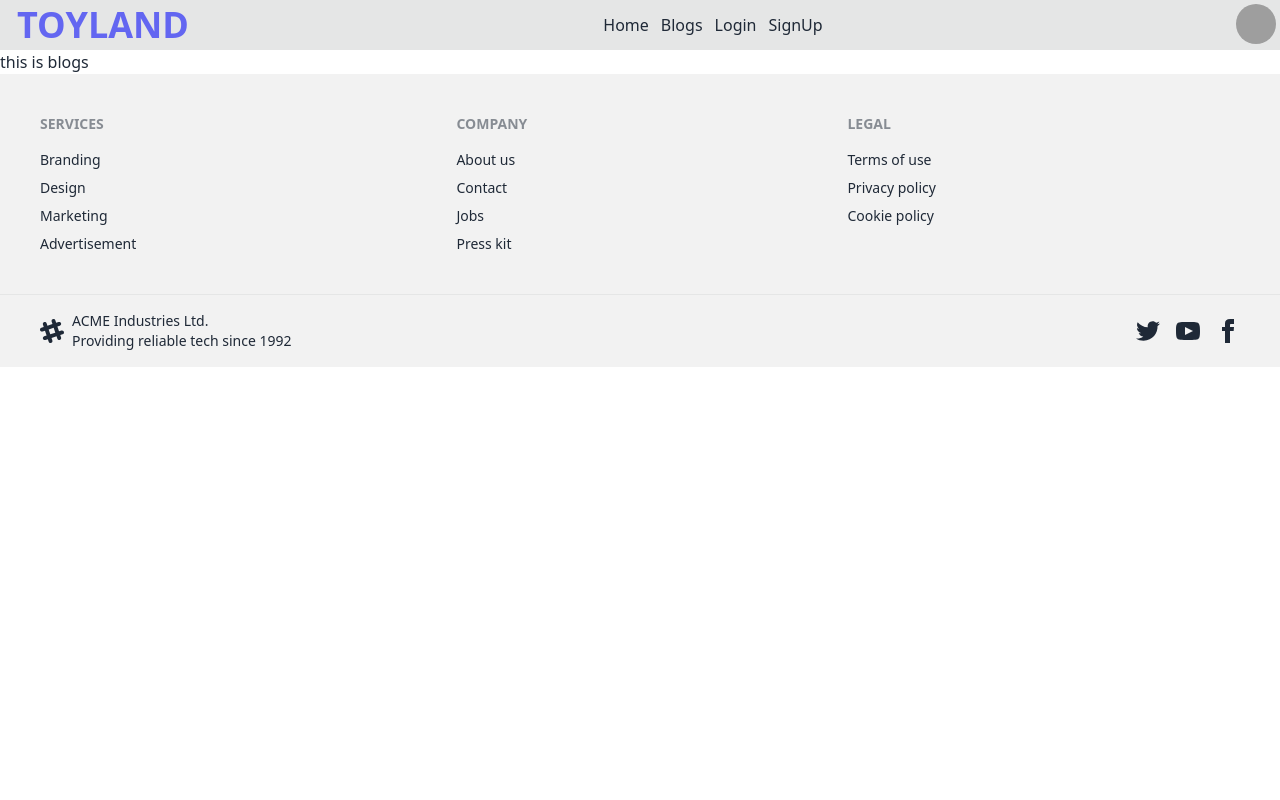
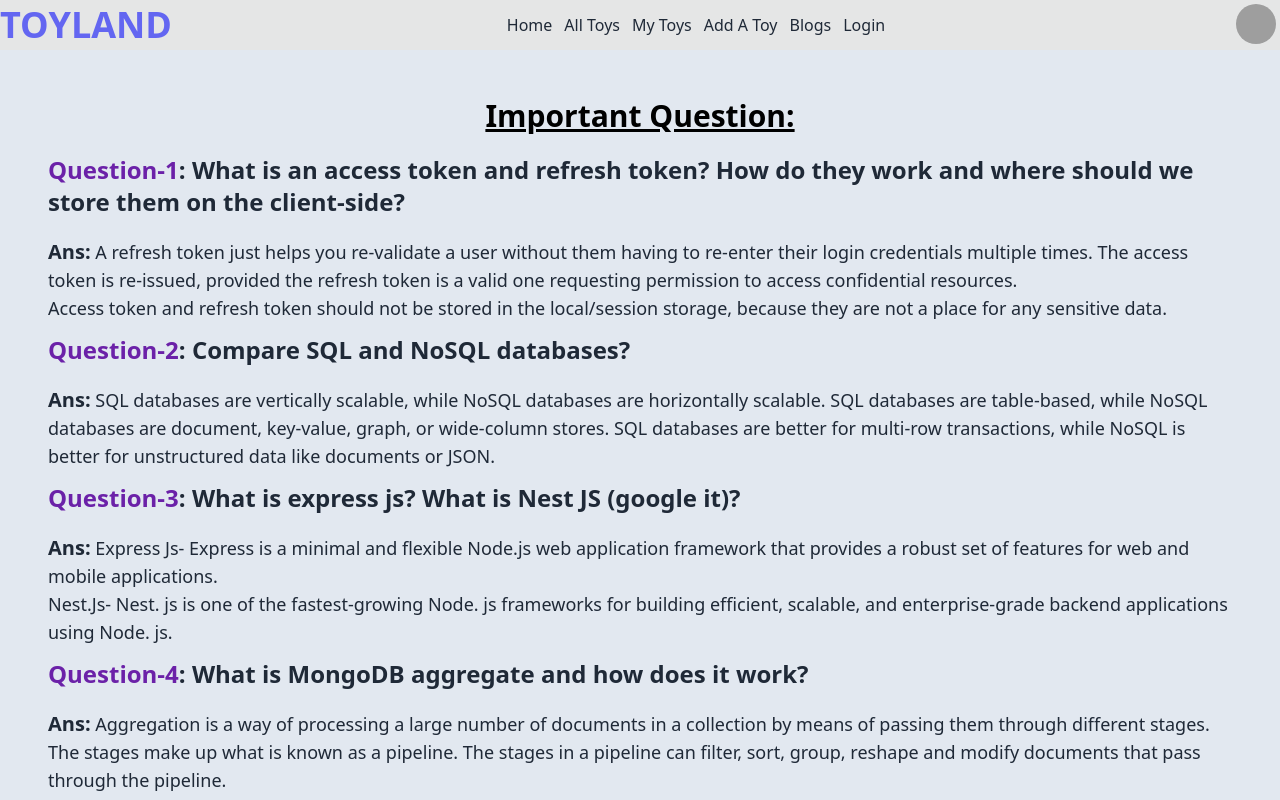
Before and after one commit to jahidcst/toy-client-side, a React (Vite) app: page /blogs in a window 1280 px wide. Shown: the top 800 px of the page. Built offline with nearby package versions, Linux system fonts and the light colour scheme; grey boxes are pictures that could not be loaded.

Commit message:
blogs added

```diff
--- a/package.json
+++ b/package.json
@@ -11,6 +11,7 @@
   },
   "dependencies": {
     "daisyui": "^2.51.6",
+    "firebase": "^9.22.0",
     "localforage": "^1.10.0",
     "match-sorter": "^6.3.1",
     "react": "^18.2.0",
--- /dev/null
+++ b/src/Pages/AddAToy/AddAToy.jsx
@@ -0,0 +1,11 @@
+
+
+const AddAToy = () => {
+    return (
+        <div>
+            add a toy
+        </div>
+    );
+};
+
+export default AddAToy;
--- /dev/null
+++ b/src/Pages/AllToys/AllToys.jsx
@@ -0,0 +1,11 @@
+
+
+const AllToys = () => {
+    return (
+        <div>
+            there is all toys
+        </div>
+    );
+};
+
+export default AllToys;
--- a/src/Pages/Home/Blogs/Blogs.jsx
+++ b/src/Pages/Home/Blogs/Blogs.jsx
@@ -2,8 +2,48 @@
 
 const Blogs = () => {
     return (
-        <div>
-            this is blogs
+        <div className="bg-slate-200 p-12">
+            <h1 className="text-center text-black font-bold text-3xl mb-5 underline">Important Question:</h1>
+            <div className="pb-3">
+                <h1 className="text-2xl font-semibold pb-5">
+                    <span className=" text-purple-800">Question-1</span>:
+                    What is an access token and refresh token? How do they work and where should we store them on the client-side?
+                </h1>
+                <p className="text-lg">
+                    <span className="text-xl font-semibold">Ans:</span> A refresh token just helps you re-validate a user without them having to re-enter their login credentials multiple times. The access token is re-issued, provided the refresh token is a valid one requesting permission to access confidential resources.
+                    <br />
+                    Access token and refresh token should not be stored in the local/session storage, because they are not a place for any sensitive data.
+
+                </p>
+            </div>
+            <div className="pb-3">
+                <h1 className="text-2xl font-semibold pb-5">
+                    <span className=" text-purple-800">Question-2</span>: Compare SQL and NoSQL databases?
+                </h1>
+                <p className="text-lg">
+                    <span className="text-xl font-semibold">Ans:</span> SQL databases are vertically scalable, while NoSQL databases are horizontally scalable. SQL databases are table-based, while NoSQL databases are document, key-value, graph, or wide-column stores. SQL databases are better for multi-row transactions, while NoSQL is better for unstructured data like documents or JSON.
+                </p>
+            </div>
+            <div className="pb-3">
+                <h1 className="text-2xl font-semibold pb-5">
+                    <span className=" text-purple-800">Question-3</span>: What is express js? What is Nest JS (google it)?
+                </h1>
+                <p className="text-lg">
+                    <span className="text-xl font-semibold">Ans:</span> Express Js- Express is a minimal and flexible Node.js web application framework that provides a robust set of features for web and mobile applications. <br />
+                    Nest.Js- Nest. js is one of the fastest-growing Node. js frameworks for building efficient, scalable, and enterprise-grade backend applications using Node. js.
+                </p>
+            </div>
+            <div className="pb-3">
+                <h1 className="text-2xl font-semibold pb-5">
+                    <span className=" text-purple-800">Question-4</span>: What is MongoDB aggregate and how does it work?
+                </h1>
+                <p className="text-lg">
+                    <span className="text-xl font-semibold">Ans:</span> Aggregation is a way of processing a large number of documents in a collection by means of passing them through different stages. The stages make up what is known as a pipeline. The stages in a pipeline can filter, sort, group, reshape and modify documents that pass through the pipeline.
+                </p>
+            </div>
+
+
+
         </div>
     );
 };
--- /dev/null
+++ b/src/Pages/MyToys/MyToys.jsx
@@ -0,0 +1,11 @@
+
+
+const MyToys = () => {
+    return (
+        <div>
+            there is my toys
+        </div>
+    );
+};
+
+export default MyToys;
--- a/src/Shared/Navber/Navber.jsx
+++ b/src/Shared/Navber/Navber.jsx
@@ -4,13 +4,17 @@ const Navber = () => {
         <div>
             <div className=" flex justify-between  items-center bg-base-300">
                 <div className="">
-                    <a className="btn btn-ghost normal-case text-4xl font-semibold text-indigo-500">TOYLAND</a>
+                    <Link to='/'><a className="  normal-case text-4xl font-semibold text-indigo-500">TOYLAND</a></Link>
                 </div>
                 <div className="gap">
-                    <Link className="pr-3" to='/'>Home</Link>
+                    <Link className="pr-3 hover:text-purple-700" to='/'>Home</Link>
+                    <Link className="pr-3" to='/alltoys'>All Toys</Link>
+                    <Link className="pr-3" to='/mytoys'>My Toys</Link>
+                    <Link className="pr-3" to='/addatoy'>Add A Toy</Link>
                     <Link className="pr-3" to='/blogs'>Blogs</Link>
                     <Link className="pr-3" to='/login'>Login</Link>
-                    <Link className="pr-3" to='/signup'>SignUp</Link>
+
+
                 </div>
 
                 <div className="">
--- /dev/null
+++ b/src/firebase/firebase.config.js
@@ -0,0 +1,19 @@
+// Import the functions you need from the SDKs you need
+import { initializeApp } from "firebase/app";
+// TODO: Add SDKs for Firebase products that you want to use
+// https://firebase.google.com/docs/web/setup#available-libraries
+
+// Your web app's Firebase configuration
+const firebaseConfig = {
+  apiKey: "AIzaSyCt-iEVdchY7vC8nZIweT_eErKcLEaLzjA",
+  authDomain: "my-toy-project-eb4f6.firebaseapp.com",
+  projectId: "my-toy-project-eb4f6",
+  storageBucket: "my-toy-project-eb4f6.appspot.com",
+  messagingSenderId: "117740889281",
+  appId: "1:117740889281:web:864db781adac3cbda0e040"
+};
+
+// Initialize Firebase
+const app = initializeApp(firebaseConfig);
+
+export default app;
```
Also changed, not shown: src/Routes/Routes.jsx (+15 -0 lines), 1 other file (tests, documents, lock files or other folders). Lines whose indentation alone changed are shown as unchanged.
